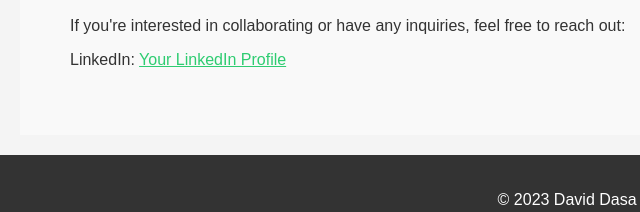
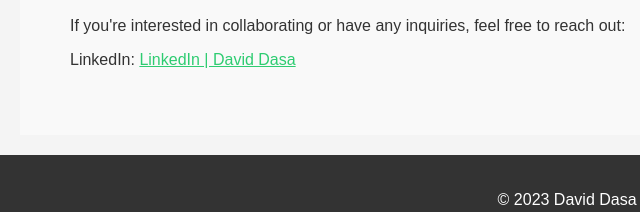
Before and after one commit to Naijaoracle/static_web_app, a website: page src/index.html in a window 1280 px wide. Shown: the part 1213-1425 px from the top of the page, 0-640 px from the left. Drawn offline with Linux system fonts and the light colour scheme.

Commit message:
Update index.html

```diff
--- a/src/index.html
+++ b/src/index.html
@@ -62,7 +62,7 @@
     <section id="contact">
       <h2>Contact Me</h2>
       <p>If you're interested in collaborating or have any inquiries, feel free to reach out:</p>
-      <p>LinkedIn: <a href="https://www.linkedin.com/in/daviddasa">Your LinkedIn Profile</a></p>
+      <p>LinkedIn: <a href="https://www.linkedin.com/in/daviddasa">LinkedIn | David Dasa</a></p>
     </section>
   </main>
 
```
